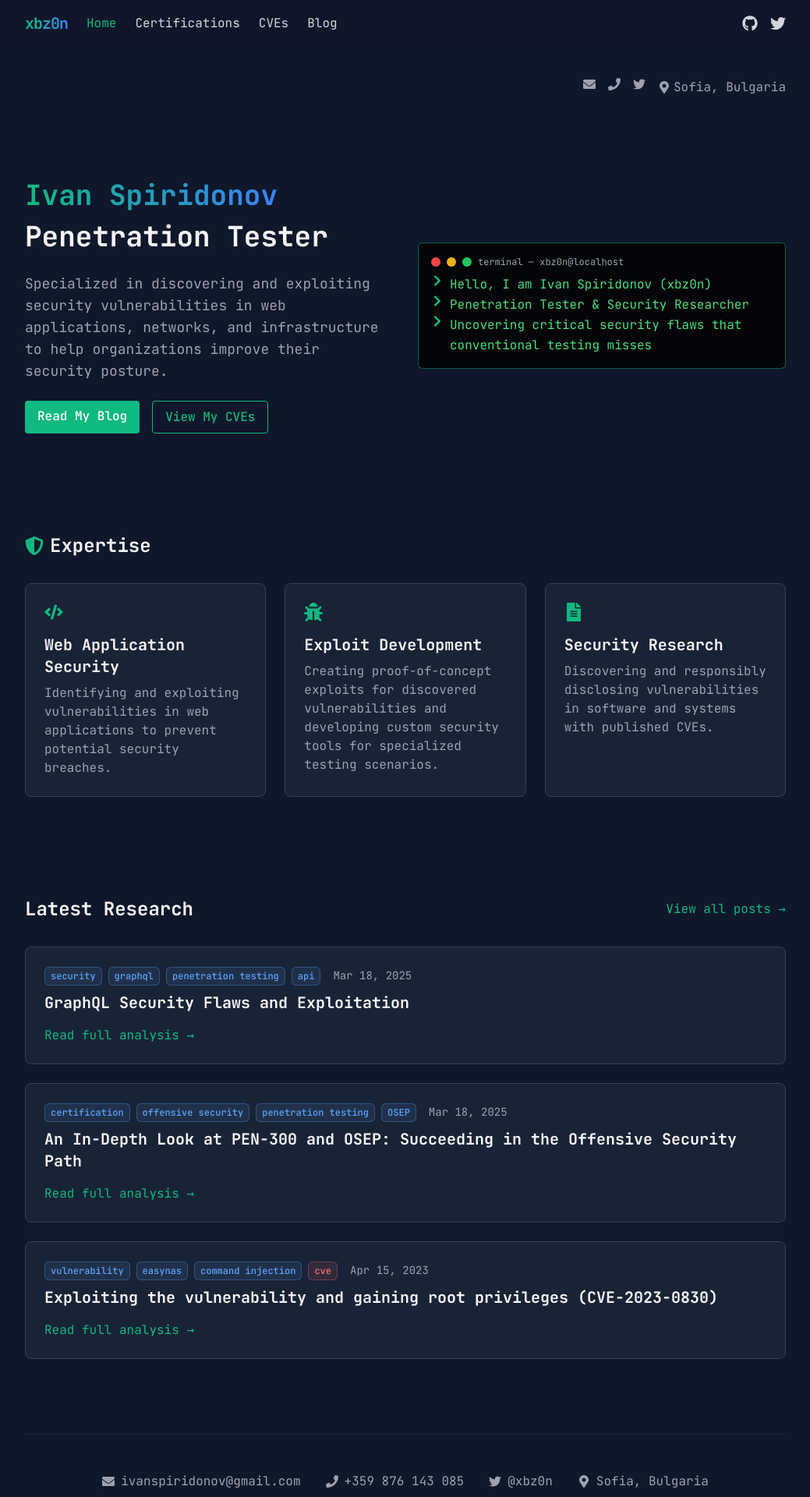
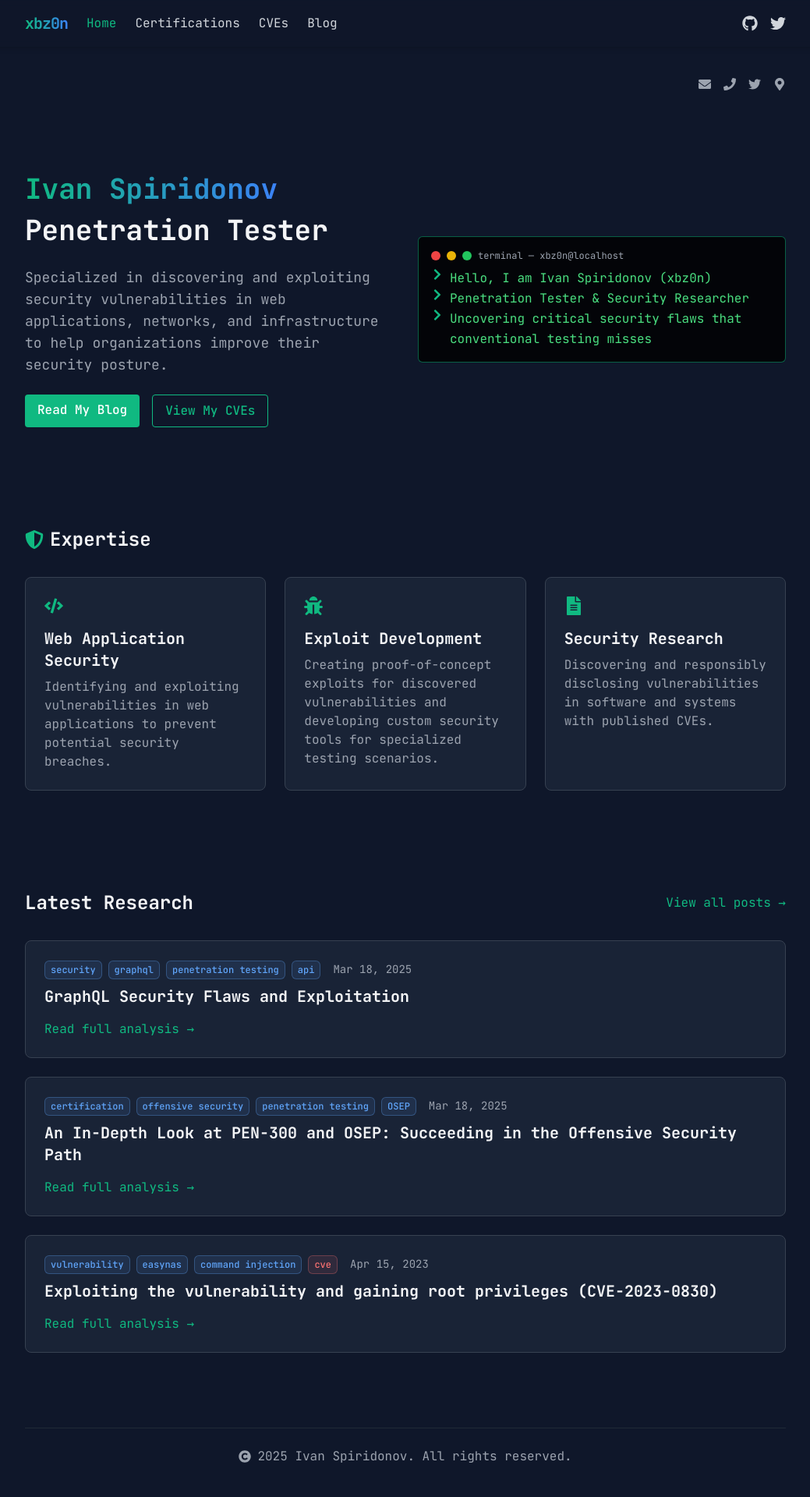
Before and after one commit to xbz0n/xbz0n.github.io, a Next.js app: page / in a window 1280 px wide. Shown: the top 1920 px of the page at 78% size, without its empty margins (120-1159 px from the left). Built offline with nearby package versions, Linux system fonts and the light colour scheme.

Commit message:
Simplify header and footer; Update Next.js config for GitHub Pages user site

```diff
--- a/next.config.js
+++ b/next.config.js
@@ -5,8 +5,6 @@ const nextConfig = {
   images: {
     unoptimized: true,
   },
-  basePath: process.env.NODE_ENV === 'production' ? '/xbz0n-web' : '',
-  assetPrefix: process.env.NODE_ENV === 'production' ? '/xbz0n-web/' : '',
   output: 'export',
 };
 
--- a/pages/index.js
+++ b/pages/index.js
@@ -1,5 +1,5 @@
 import Link from 'next/link';
-import { FaShieldAlt, FaCode, FaBug, FaFileAlt, FaEnvelope, FaPhone, FaTwitter, FaMapMarkerAlt } from 'react-icons/fa';
+import { FaShieldAlt, FaCode, FaBug, FaFileAlt, FaEnvelope, FaPhone, FaTwitter, FaMapMarkerAlt, FaCopyright } from 'react-icons/fa';
 import TerminalHero from '../components/TerminalHero';
 import path from 'path';
 import fs from 'fs';
@@ -20,9 +20,9 @@ export default function Home({ latestPosts }) {
         <a href="https://twitter.com/xbz0n" target="_blank" rel="noopener noreferrer" className="text-gray-400 hover:text-accent">
           <FaTwitter />
         </a>
-        <span className="text-gray-400 flex items-center">
-          <FaMapMarkerAlt className="mr-1" /> Sofia, Bulgaria
-        </span>
+        <a className="text-gray-400 hover:text-accent">
+          <FaMapMarkerAlt />
+        </a>
       </div>
 
       {/* Hero Section */}
@@ -119,21 +119,10 @@ export default function Home({ latestPosts }) {
         ))}
       </section>
 
-      {/* Footer Social Links */}
-      <footer className="py-8 border-t border-gray-800">
-        <div className="flex justify-center space-x-8 py-4">
-          <a href="mailto:ivanspiridonov@gmail.com" className="text-gray-400 hover:text-accent flex items-center">
-            <FaEnvelope className="mr-2" /> ivanspiridonov@gmail.com
-          </a>
-          <a href="tel:+359876143085" className="text-gray-400 hover:text-accent flex items-center">
-            <FaPhone className="mr-2" /> +359 876 143 085
-          </a>
-          <a href="https://twitter.com/xbz0n" target="_blank" rel="noopener noreferrer" className="text-gray-400 hover:text-accent flex items-center">
-            <FaTwitter className="mr-2" /> @xbz0n
-          </a>
-          <div className="text-gray-400 flex items-center">
-            <FaMapMarkerAlt className="mr-2" /> Sofia, Bulgaria
-          </div>
+      {/* Footer */}
+      <footer className="py-6 border-t border-gray-800">
+        <div className="flex justify-center items-center text-gray-400">
+          <FaCopyright className="mr-2" /> {new Date().getFullYear()} Ivan Spiridonov. All rights reserved.
         </div>
       </footer>
     </div>
```
